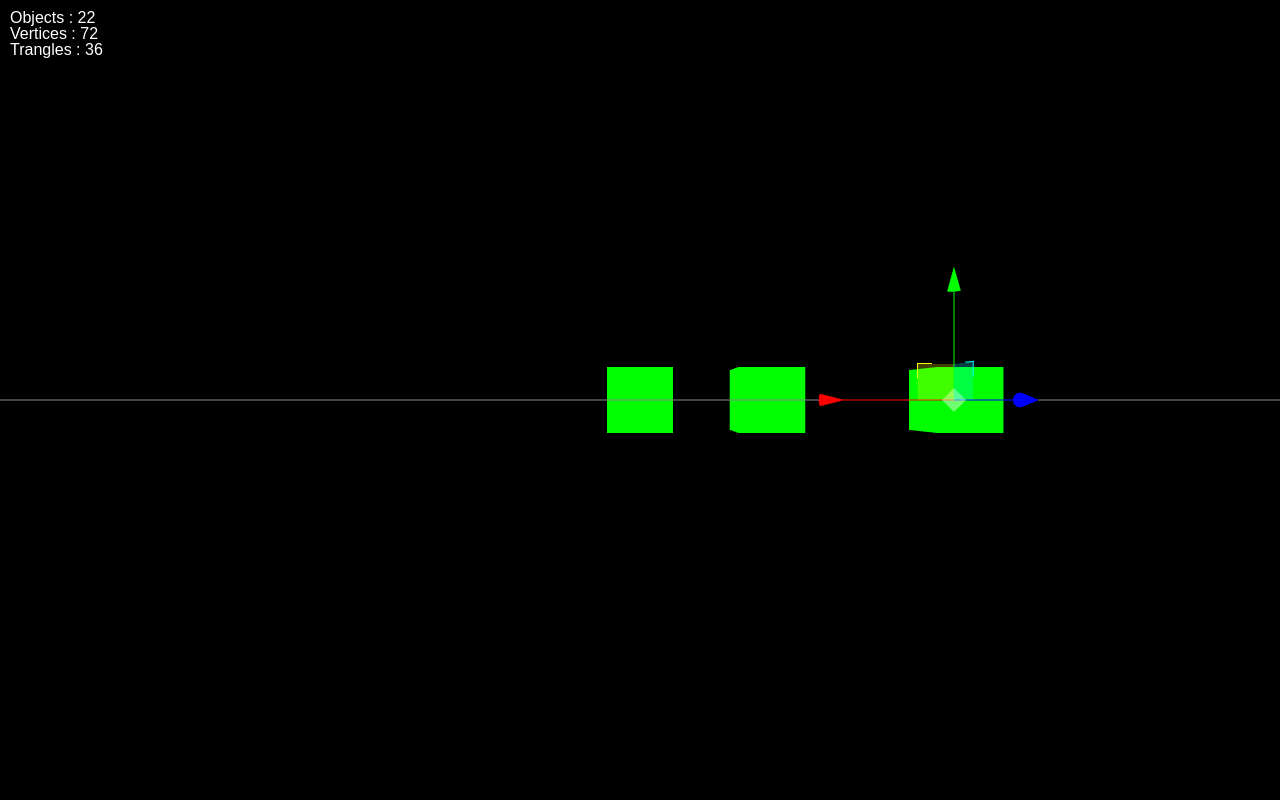
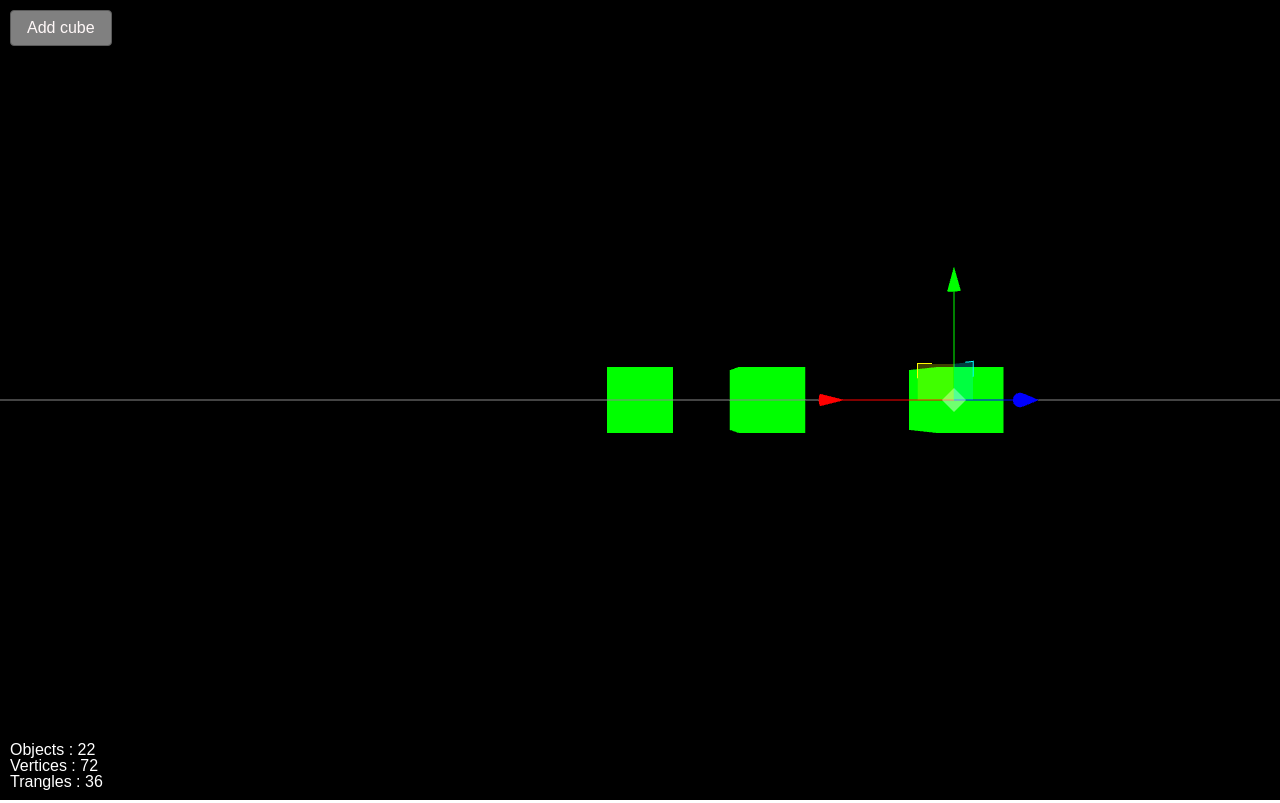
Before and after one commit to majejam/collab3D-front, a Vue app: page / in a window 1280 px wide. Built offline with nearby package versions, Linux system fonts and the light colour scheme; no server answers.

Commit message:
:sparkles: added UI start & add/delete obj

```diff
--- a/src/GL/Keyboard.js
+++ b/src/GL/Keyboard.js
@@ -56,6 +56,10 @@ export default class Keyboard {
         case 32: // Spacebar
           ObjectControls.transform.enabled = !ObjectControls.transform.enabled
           break
+
+        case 8: // Backspace
+          ObjectControls.delete()
+          break
       }
     })
   }
--- a/src/GL/ObjectControls.js
+++ b/src/GL/ObjectControls.js
@@ -13,6 +13,8 @@ class ObjectControls {
 
     this.timeout = null
 
+    this.currentMesh = null
+
     this.dragging = false
   }
 
@@ -27,11 +29,20 @@ class ObjectControls {
   }
 
   attach(mesh) {
+    this.currentMesh = mesh
     this.transform.attach(mesh)
   }
 
   detach() {
-    if (!this.dragging) this.transform.detach()
+    if (!this.dragging) {
+      this.transform.detach()
+      this.currentMesh = null
+    }
+  }
+
+  delete() {
+    this.scene.remove(this.currentMesh)
+    this.detach()
   }
 
   throttled(delay, fn) {
--- a/src/GL/SceneObject.js
+++ b/src/GL/SceneObject.js
@@ -1,4 +1,5 @@
 import Socket from '@/socket/index.js'
+import Object3D from '@/GL/Object3D'
 class SceneObject {
   constructor() {
     this.objects = new Array()
@@ -7,6 +8,14 @@ class SceneObject {
 
   init() {
     this.setEvents()
+  }
+
+  addObject(type) {
+    new Object3D({
+      type: type,
+      interactable: true,
+      position: { x: 0, y: 0, z: 0 },
+    })
   }
 
   /**
@@ -42,21 +51,20 @@ class SceneObject {
 
   findObject(id) {
     let returnedObj = null
-    for(const obj of this.objects) {
+    for (const obj of this.objects) {
       if (obj.mesh.realtimeid === id) {
         returnedObj = obj
         break
-      }
-      else returnedObj = undefined
+      } else returnedObj = undefined
     }
     return returnedObj
   }
 
   setEvents() {
-    Socket.socket.on('updateDatas', (data) => {
+    Socket.socket.on('updateDatas', data => {
       data.sceneData.objects.forEach(object => {
         const currentObj = this.findObject(object.objectId)
-        if(currentObj) {
+        if (currentObj) {
           currentObj.mesh.position.set(object.objectPosition.x, object.objectPosition.y, object.objectPosition.z)
         }
       })
--- a/src/components/Three/Renderer.vue
+++ b/src/components/Three/Renderer.vue
@@ -1,21 +1,16 @@
 <template>
   <div>
+    <UI />
     <canvas ref="webglrenderer"> </canvas>
-
-    <div class="debug" v-if="engine.infos">
-      <ul>
-        <li>Objects : {{ engine.infos.objects }}</li>
-        <li>Vertices : {{ engine.infos.vertices }}</li>
-        <li>Trangles : {{ engine.infos.triangles }}</li>
-      </ul>
-    </div>
   </div>
 </template>
 
 <script>
 import Engine from '@/GL/Engine'
+import UI from '@/components/UI/UI'
 export default {
   name: 'Renderer',
+  components: { UI },
   data() {
     return {
       engine: Engine,
@@ -30,14 +25,6 @@ export default {
 <style lang="scss">
 canvas {
   width: 100%;
-  height: 80vh;
-}
-
-.debug {
-  position: fixed;
-  z-index: 100;
-  color: white;
-  top: 10px;
-  left: 10px;
+  height: 100vh;
 }
 </style>
--- /dev/null
+++ b/src/components/UI/Button.vue
@@ -0,0 +1,24 @@
+<template>
+  <button class="UI__Button" @click="$emit('click')">
+    <slot></slot>
+  </button>
+</template>
+
+<script>
+export default {
+  name: 'Button',
+}
+</script>
+
+<style lang="scss">
+.UI__Button {
+  padding: 8px 16px;
+  background: grey;
+  border: 1px rgb(90, 90, 90) solid;
+  border-radius: 4px;
+
+  width: fit-content;
+
+  color: var(--neutral-white);
+}
+</style>
--- /dev/null
+++ b/src/components/UI/UI.vue
@@ -0,0 +1,37 @@
+<template>
+  <div class="UI">
+    <div class="UI__topbar">
+      <Button @click="SceneObject.addObject('box')">Add cube</Button>
+    </div>
+    <UIViewport />
+  </div>
+</template>
+
+<script>
+import Button from '@/components/UI/Button'
+import UIViewport from '@/components/UI/UIViewport'
+import SceneObject from '@/GL/SceneObject'
+export default {
+  name: 'UI',
+  components: { Button, UIViewport },
+  data() {
+    return {
+      SceneObject: SceneObject,
+    }
+  },
+}
+</script>
+
+<style lang="scss">
+.UI {
+  position: fixed;
+  top: 0;
+  left: 0;
+
+  &__topbar {
+    position: fixed;
+    top: 10px;
+    left: 10px;
+  }
+}
+</style>
--- /dev/null
+++ b/src/components/UI/UIViewport.vue
@@ -0,0 +1,31 @@
+<template>
+  <div class="UI__Viewport" v-if="engine.infos">
+    <ul>
+      <li>Objects : {{ engine.infos.objects }}</li>
+      <li>Vertices : {{ engine.infos.vertices }}</li>
+      <li>Trangles : {{ engine.infos.triangles }}</li>
+    </ul>
+  </div>
+</template>
+
+<script>
+import Engine from '@/GL/Engine'
+export default {
+  name: 'UI__Viewport',
+  data() {
+    return {
+      engine: Engine,
+    }
+  },
+}
+</script>
+
+<style lang="scss">
+.UI__Viewport {
+  position: fixed;
+  z-index: 100;
+  color: white;
+  left: 10px;
+  bottom: 10px;
+}
+</style>
```
